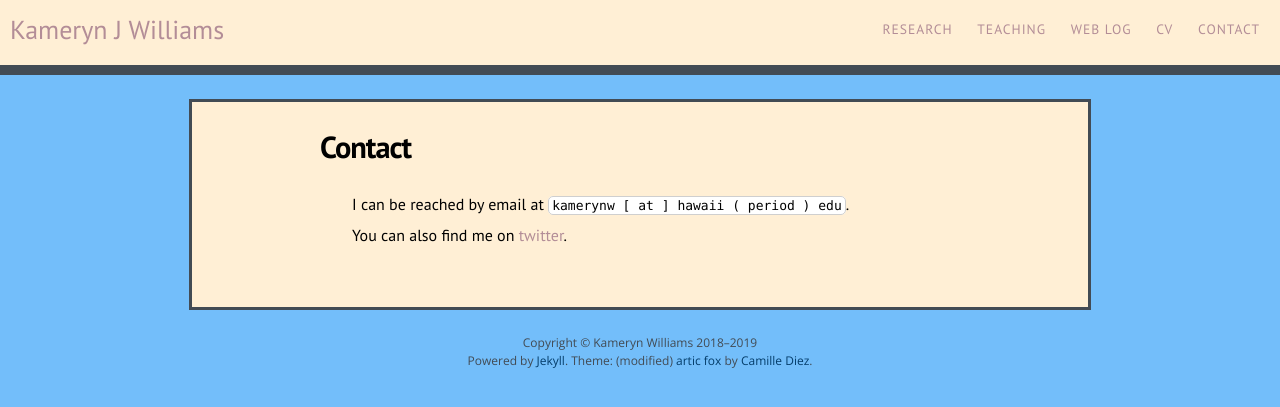
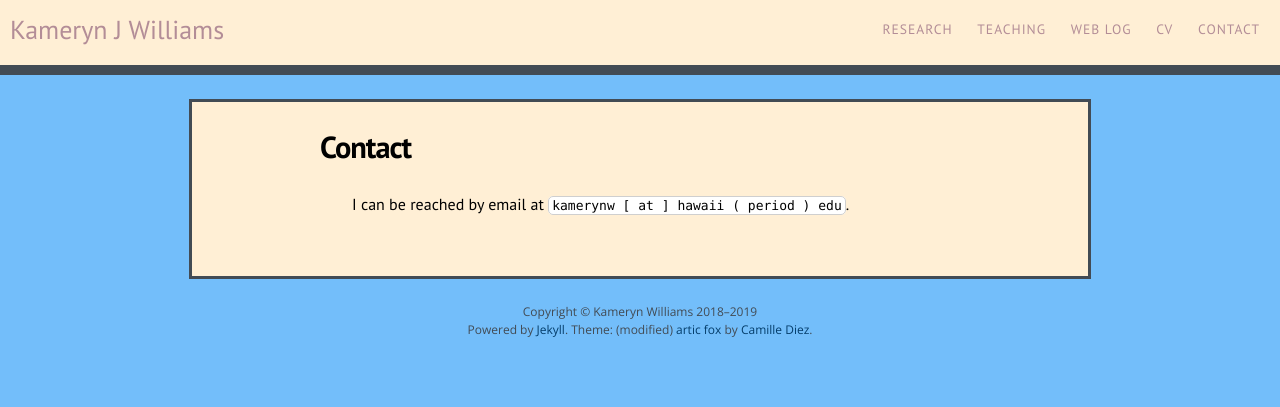
Before and after one commit to kamerynjw/kamerynjw.github.io, a Jekyll site: the page built from contact.md, in a window 1280 px wide. Shown: the top 407 px of the page. Built offline with Jekyll 4.4.1, drawn with Linux system fonts in a browser that asks for light colours; nearby versions of some CDN libraries.

Commit message:
updated contact page

```diff
--- a/contact.md
+++ b/contact.md
@@ -5,5 +5,3 @@ permalink: /contact/
 ---
 
 I can be reached by email at `kamerynw [ at ] hawaii ( period ) edu`.
-
-You can also find me on [twitter](https://twitter.com/KamerynJW).
```
